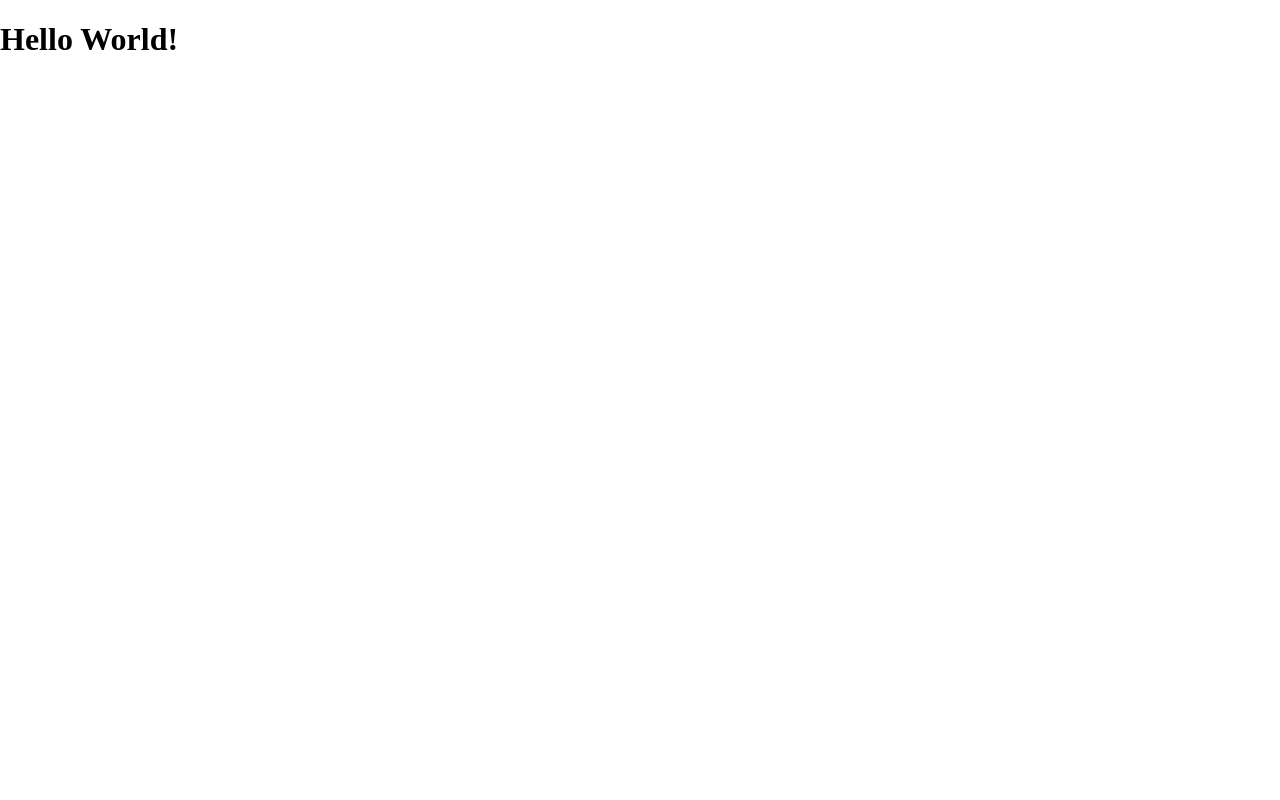
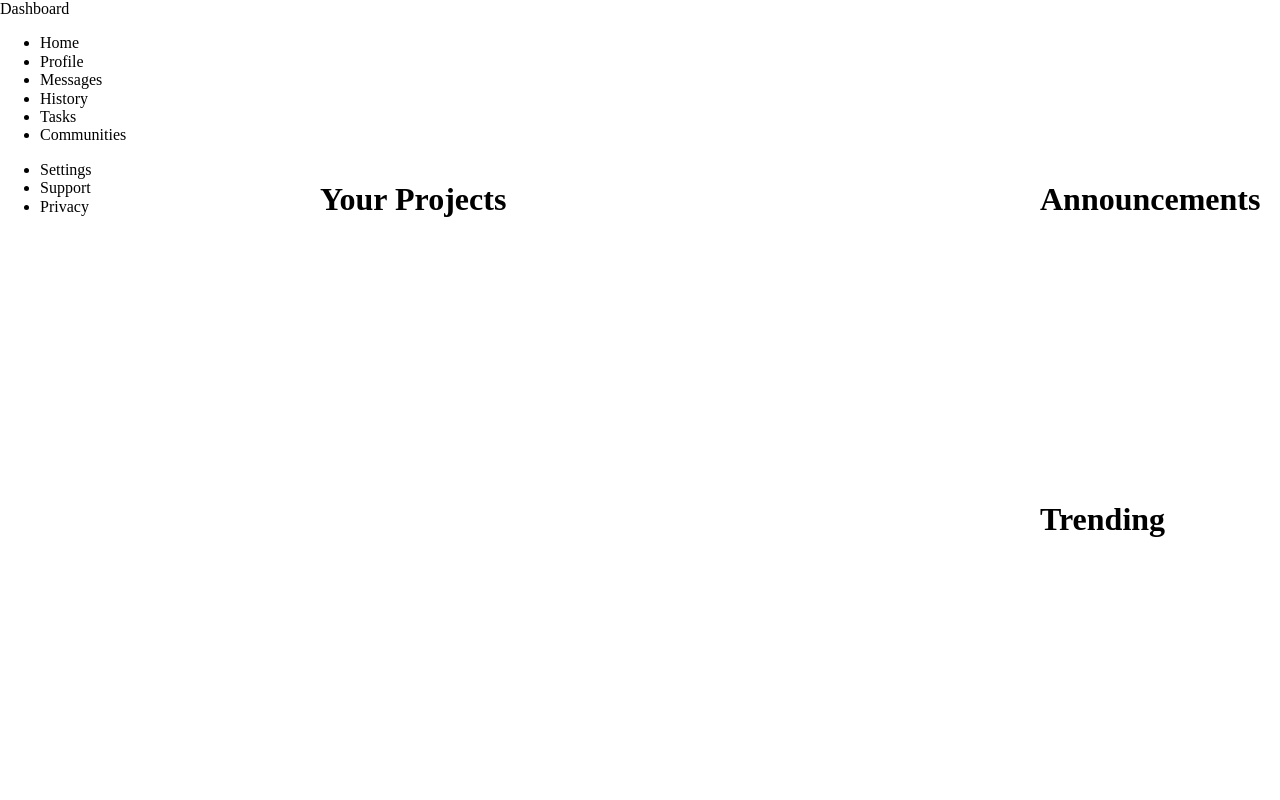
Before and after one commit to edu2907/admin-dashboard, a plain HTML site: page index.html in a window 1280 px wide. Drawn offline with Linux system fonts and the light colour scheme.

Commit message:
Add basic layout
Note: Use developers tools from your browser to seek
implicit grid layout

```diff
--- a/index.html
+++ b/index.html
@@ -9,6 +9,49 @@
   <title>Document</title>
 </head>
 <body>
-  <h1>Hello World!</h1>
+  <div class="layout-container">
+
+    <div class="sidebar">
+      <div>Dashboard</div>
+      <div>
+        <ul>
+          <li>Home</li>
+          <li>Profile</li>
+          <li>Messages</li>
+          <li>History</li>
+          <li>Tasks</li>
+          <li>Communities</li>
+        </ul>
+      </div>
+      <div>
+        <ul>
+          <li>Settings</li>
+          <li>Support</li>
+          <li>Privacy</li>
+        </ul>
+      </div>
+    </div>
+
+    <header>
+      <div></div>
+      <div></div>
+    </header>
+
+    <main>
+      <div class="projects">
+        <h1>Your Projects</h1>
+        <div></div>
+      </div>
+      <div class="announcements">
+        <h1>Announcements</h1>
+        <div></div>
+      </div>
+      <div class="trending">
+        <h1>Trending</h1>
+        <div></div>
+      </div>
+    </main>
+
+  </div>
 </body>
 </html>
--- a/style.css
+++ b/style.css
@@ -0,0 +1,40 @@
+.layout-container {
+  height: 100vh;
+  width: 100vw;
+  display: grid;
+  grid-template-columns: 1fr 3fr;
+  grid-template-rows: 1fr 4fr;
+  grid-template-areas:
+    "sidebar header"
+    "sidebar main";
+}
+
+.sidebar {
+  grid-area: sidebar;
+}
+
+header {
+  grid-area: header;
+}
+
+main {
+  grid-area: main;
+  display: grid;
+  grid-template-columns: 3fr 1fr;
+  grid-template-rows: 1fr 1fr;
+  grid-template-areas:
+    "projects announcements"
+    "projects trending";
+}
+
+main .projects {
+  grid-area: projects;
+}
+
+main .announcements {
+  grid-area: announcements;
+}
+
+main .trending {
+  grid-area: trending;
+}
```
